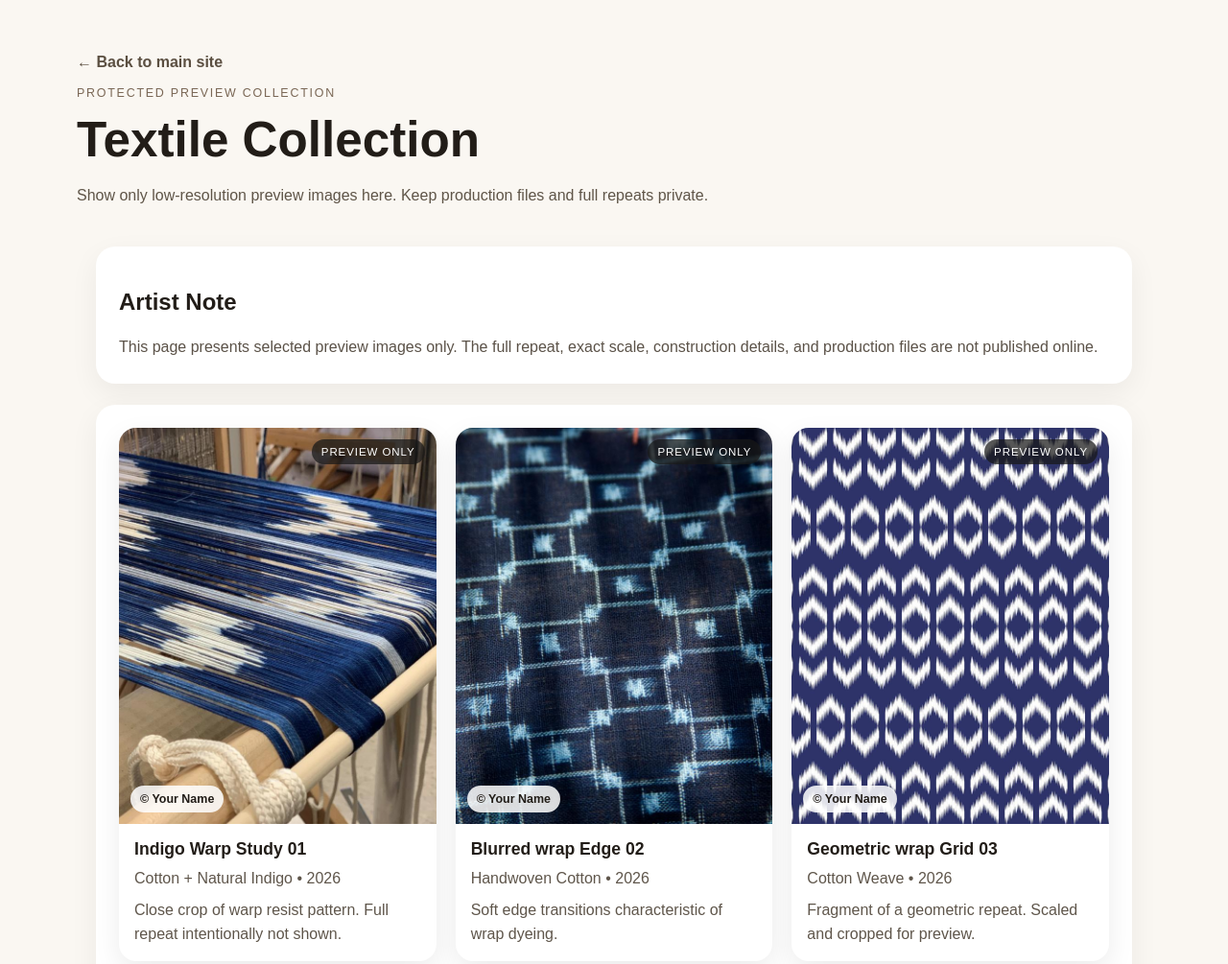
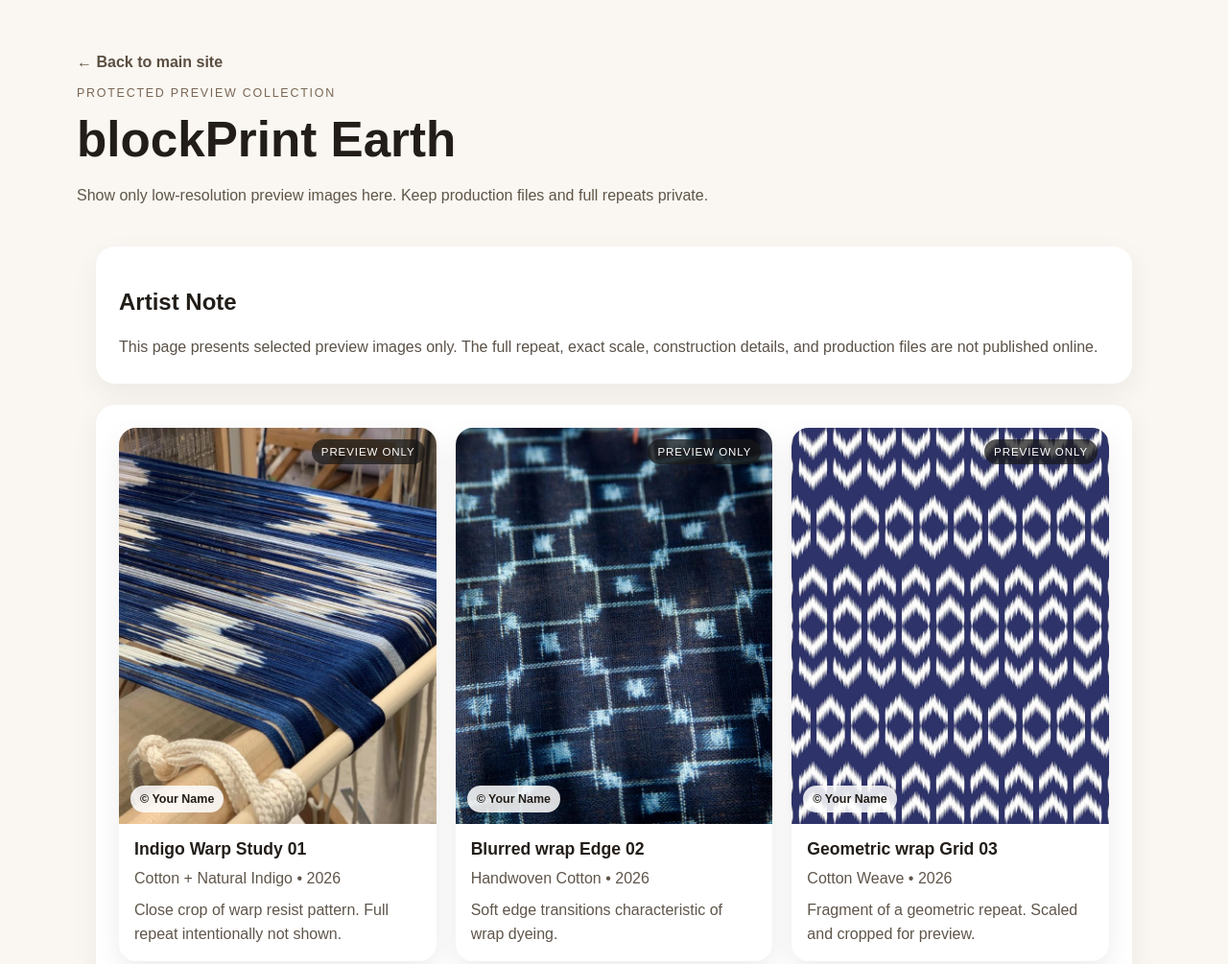
Before and after one commit to pjprojdev/blockprint-earth, a plain HTML site: page index.html in a window 1280 px wide. Shown: the top 1005 px of the page at 96% size. Drawn offline with Linux system fonts and the light colour scheme.

Commit message:
Update index.html

```diff
--- a/index.html
+++ b/index.html
@@ -3,14 +3,14 @@
 <head>
   <meta charset="utf-8" />
   <meta name="viewport" content="width=device-width,initial-scale=1" />
-  <title>Textile Collection</title>
+  <title>blockPrint Earth</title>
   <link rel="stylesheet" href="./styles.css" />
 </head>
 <body>
   <header class="hero wrap">
     <a class="back" href="/">← Back to main site</a>
     <p class="eyebrow">Protected Preview Collection</p>
-    <h1>Textile Collection</h1>
+    <h1>blockPrint Earth</h1>
     <p class="sub">Show only low-resolution preview images here. Keep production files and full repeats private.</p>
   </header>
 
```
